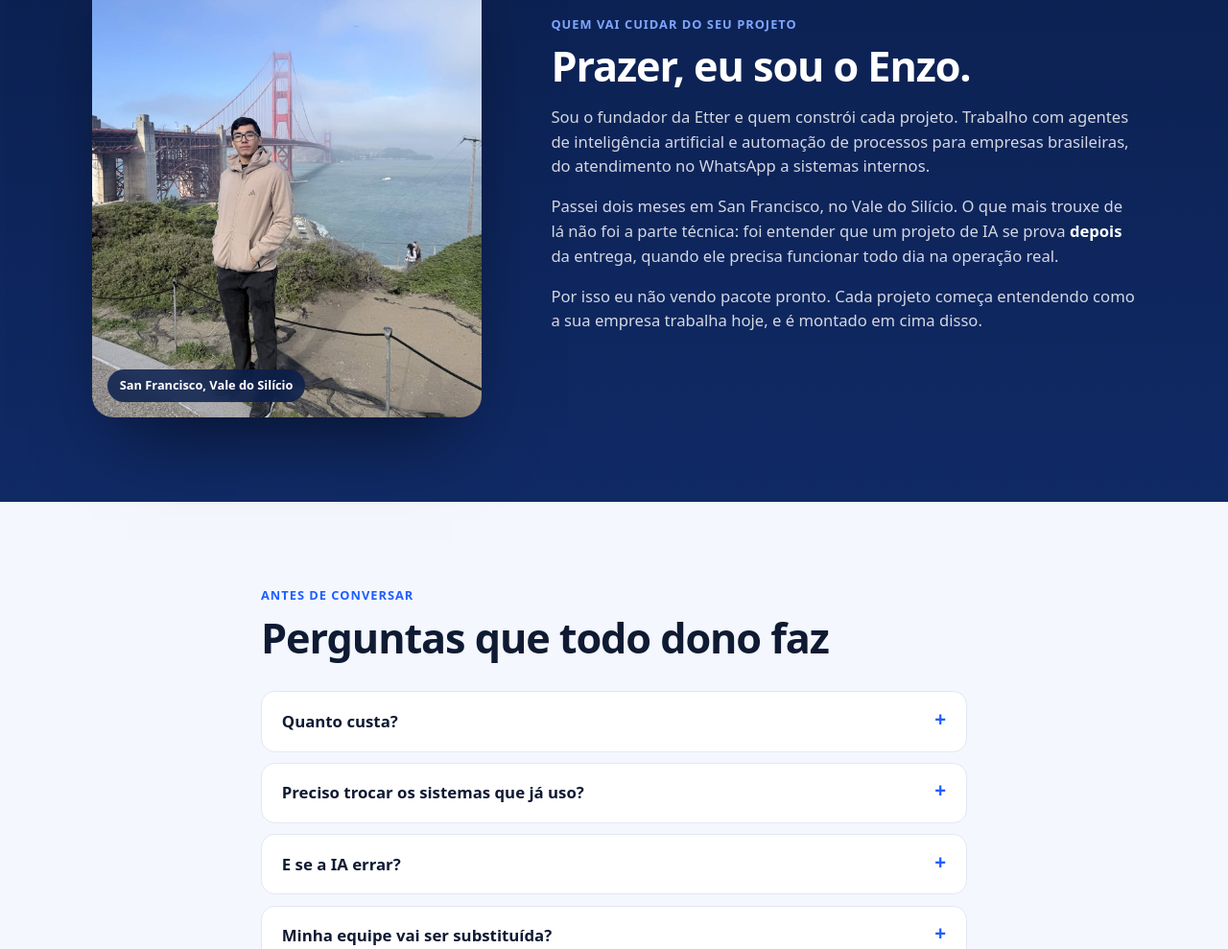
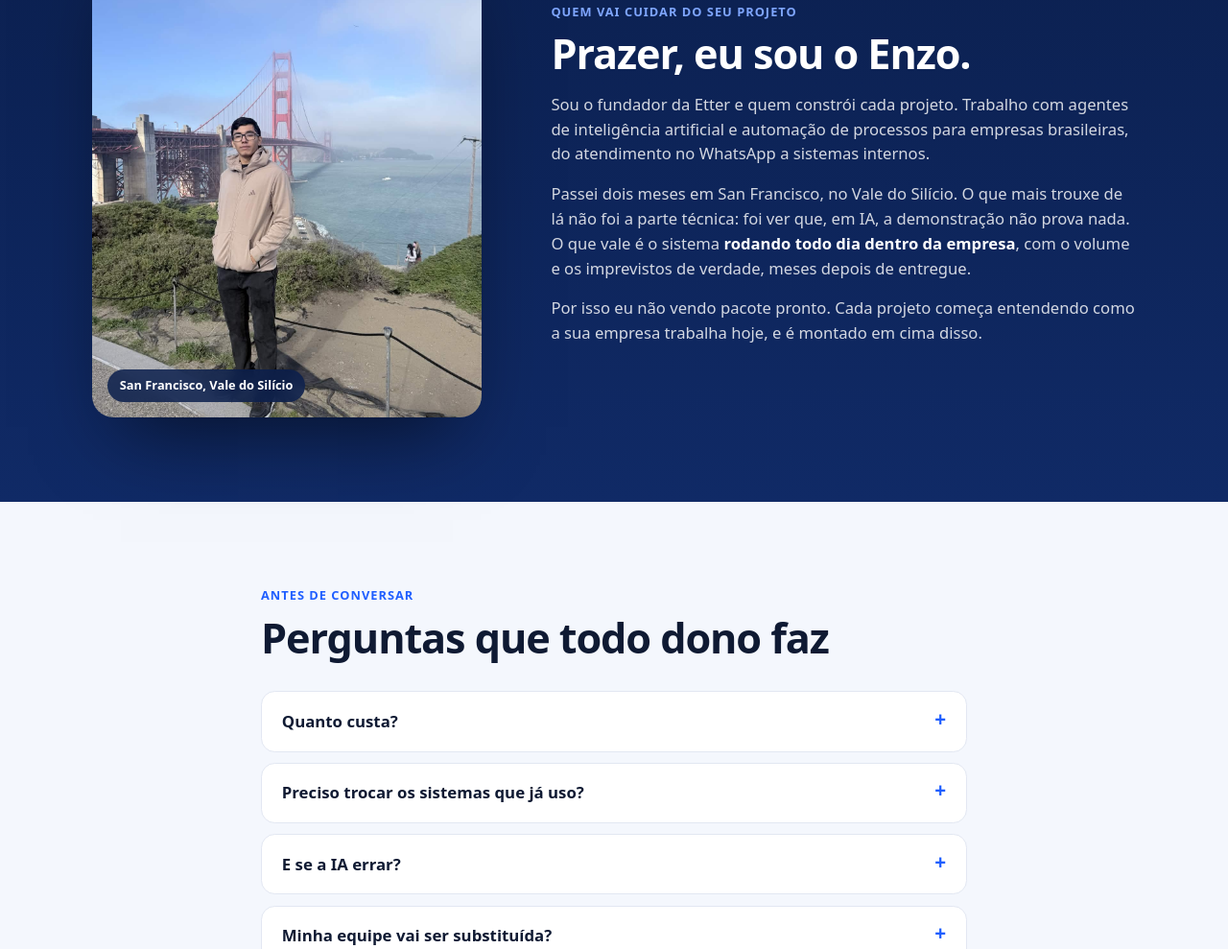
Before and after one commit to Sataker/etter-ia, an Astro site: page /apresentacao in a window 1280 px wide. Shown: the part 6780-7769 px from the top of the page at 96% size. Built offline with nearby package versions, Linux system fonts and the light colour scheme; Astro itself is replaced by a stand-in of ours.

Commit message:
Apresentação: reescreve frase do 'quem sou eu' (o que trouxe de SF) para ficar clara

```diff
--- a/src/pages/apresentacao.astro
+++ b/src/pages/apresentacao.astro
@@ -452,7 +452,7 @@ const faq = [
           </p>
           <p>
             Passei dois meses em San Francisco, no Vale do Silício. O que mais trouxe de lá não foi a parte técnica:
-            foi entender que um projeto de IA se prova <strong>depois</strong> da entrega, quando ele precisa funcionar todo dia na operação real.
+            foi ver que, em IA, a demonstração não prova nada. O que vale é o sistema <strong>rodando todo dia dentro da empresa</strong>, com o volume e os imprevistos de verdade, meses depois de entregue.
           </p>
           <p>
             Por isso eu não vendo pacote pronto. Cada projeto começa entendendo como a sua empresa trabalha hoje, e é
```
